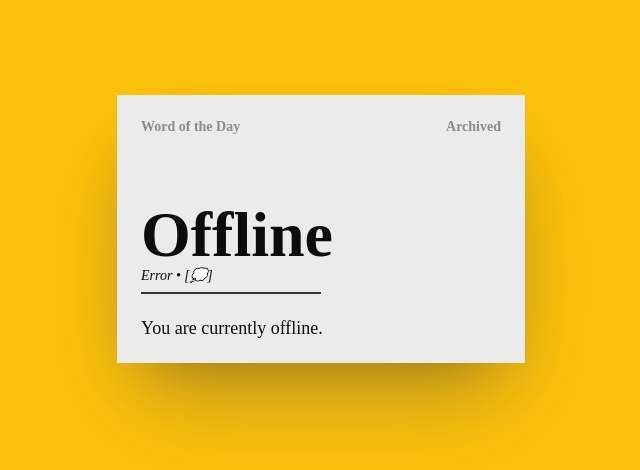
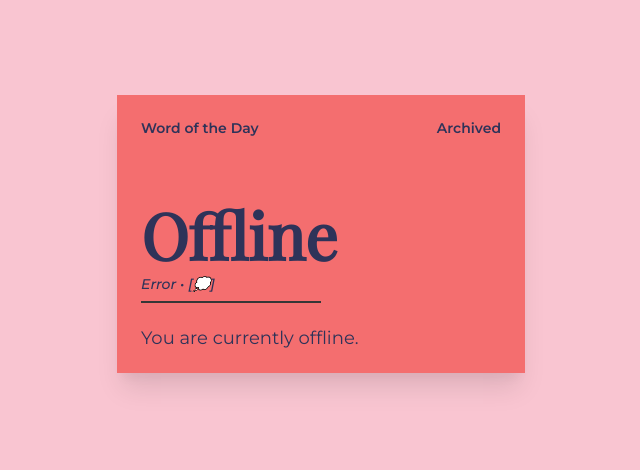
Before and after one commit to rational-kunal/Word-Of-The-Day, a website built with Parcel: page src/index.html in a window 1280 px wide. Shown: the whole page, without its empty margins (111-751 px from the left). Built offline with nearby package versions, Linux system fonts and the light colour scheme; some packages are replaced by stand-ins of ours; no server answers.

Commit message:
💄 New look with new colors and fonts

```diff
--- a/src/index.html
+++ b/src/index.html
@@ -7,8 +7,10 @@
     <!-- Google Fonts -->
     <link rel="preconnect" href="https://fonts.googleapis.com" />
     <link rel="preconnect" href="https://fonts.gstatic.com" crossorigin />
+    <link rel="preconnect" href="https://fonts.googleapis.com" />
+    <link rel="preconnect" href="https://fonts.gstatic.com" crossorigin />
     <link
-      href="https://fonts.googleapis.com/css2?family=Josefin+Sans:ital,wght@0,400;0,500;0,600;0,700;1,400;1,500;1,600;1,700&display=swap"
+      href="https://fonts.googleapis.com/css2?family=Montserrat:ital,wght@0,100;0,200;0,300;0,400;0,500;0,600;0,700;0,800;0,900;1,100;1,200;1,300;1,400;1,500;1,600;1,700;1,800;1,900&family=Playfair+Display&display=swap"
       rel="stylesheet"
     />
 
--- a/src/style.css
+++ b/src/style.css
@@ -1,16 +1,19 @@
 :root {
   --card-width: 360px;
   --card-top-spacing: 15%;
+
+  --font-family-primary: 'Playfair Display', serif;
+  --font-family-secondary: 'Montserrat', sans-serif;
 
   --font-size-normal: 14px;
   --font-size-medium: 18px;
   --font-size-large: 64px;
 
-  --background-color: #fcc20c;
-  --hint-color: #8b8b8b;
-  --primary-color: #0c0c0c;
+  --background-color: #f9c5d1;
+  --background-color-accent: #f46e6f;
+  --primary-color: #2e3359;
+  --secondary-color: #148c8a;
   --divider-color: #363636;
-  --example-color: #e1aa04;
 }
 
 * {
@@ -44,9 +47,10 @@
   margin-top: var(--card-top-spacing);
   justify-self: end;
   padding: 24px;
-  background-color: #ebebeb;
-  box-shadow: rgba(50, 50, 93, 0.25) 0px 50px 100px -20px,
-    rgba(0, 0, 0, 0.3) 0px 30px 60px -30px;
+  background-color: var(--background-color-accent);
+  box-shadow: rgba(0, 0, 0, 0.1) 0px 20px 25px -5px,
+    rgba(0, 0, 0, 0.04) 0px 10px 10px -5px;
+  font-family: var(--font-family-secondary);
 }
 
 @media only screen and (max-device-width: 768px) {
@@ -66,7 +70,7 @@
 .word-hint {
   font-size: var(--font-size-normal);
   font-weight: 600;
-  color: var(--hint-color);
+  color: var(--primary-color);
 }
 
 .word-date {
@@ -75,9 +79,10 @@
 
 .word-main {
   margin-top: 64px;
+  margin-bottom: 8px;
   font-size: var(--font-size-large);
   color: var(--primary-color);
-  font-family: 'Times New Roman';
+  font-family: 'Playfair Display', serif;
   line-height: var(--font-size-large);
   height: var(--font-size-large);
 }
@@ -113,6 +118,7 @@
   width: var(--card-width);
   margin-top: var(--card-top-spacing);
   padding: 24px;
+  font-family: var(--font-family-secondary);
 }
 
 @media only screen and (max-device-width: 768px) {
@@ -125,9 +131,9 @@
 .example {
   font-size: var(--font-size-medium);
   font-weight: 500;
-  color: var(--example-color);
+  color: var(--secondary-color);
 }
 
 .example > a {
-  color: var(--example-color);
+  color: var(--secondary-color);
 }
```
